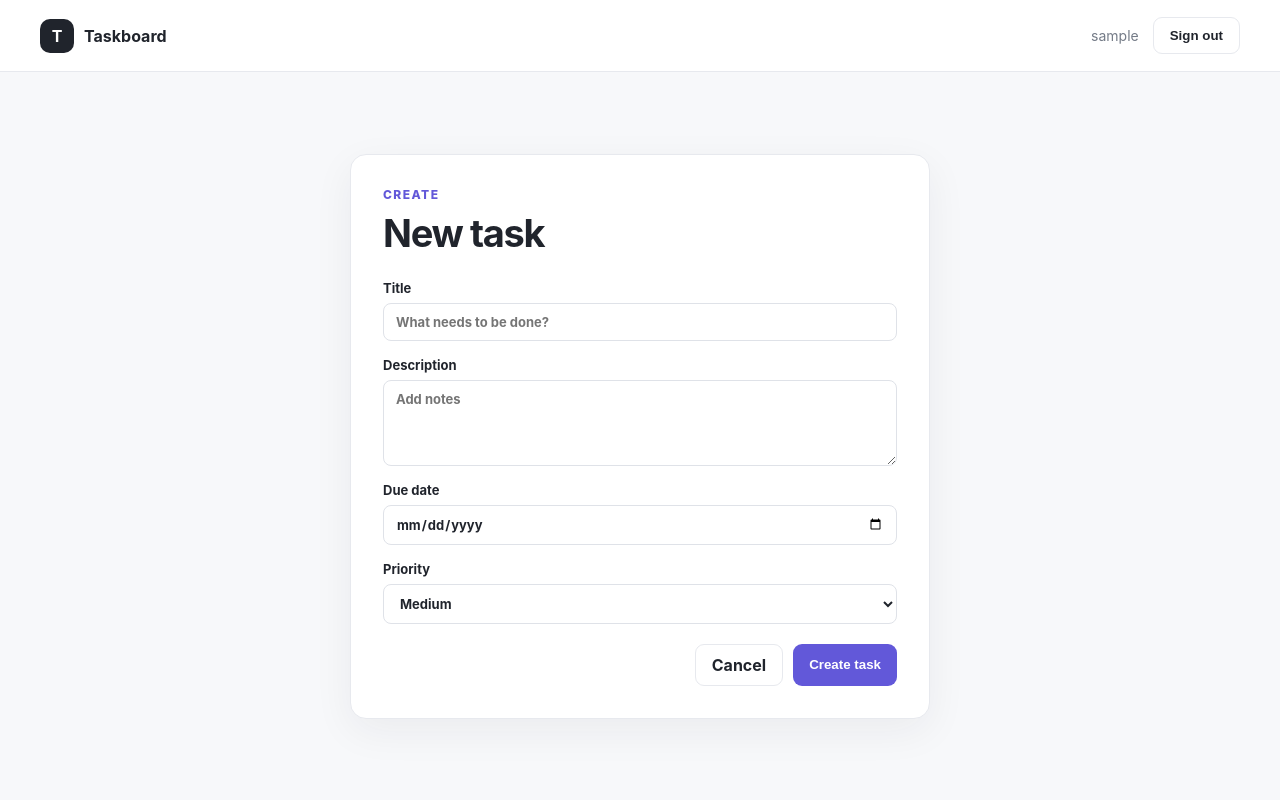
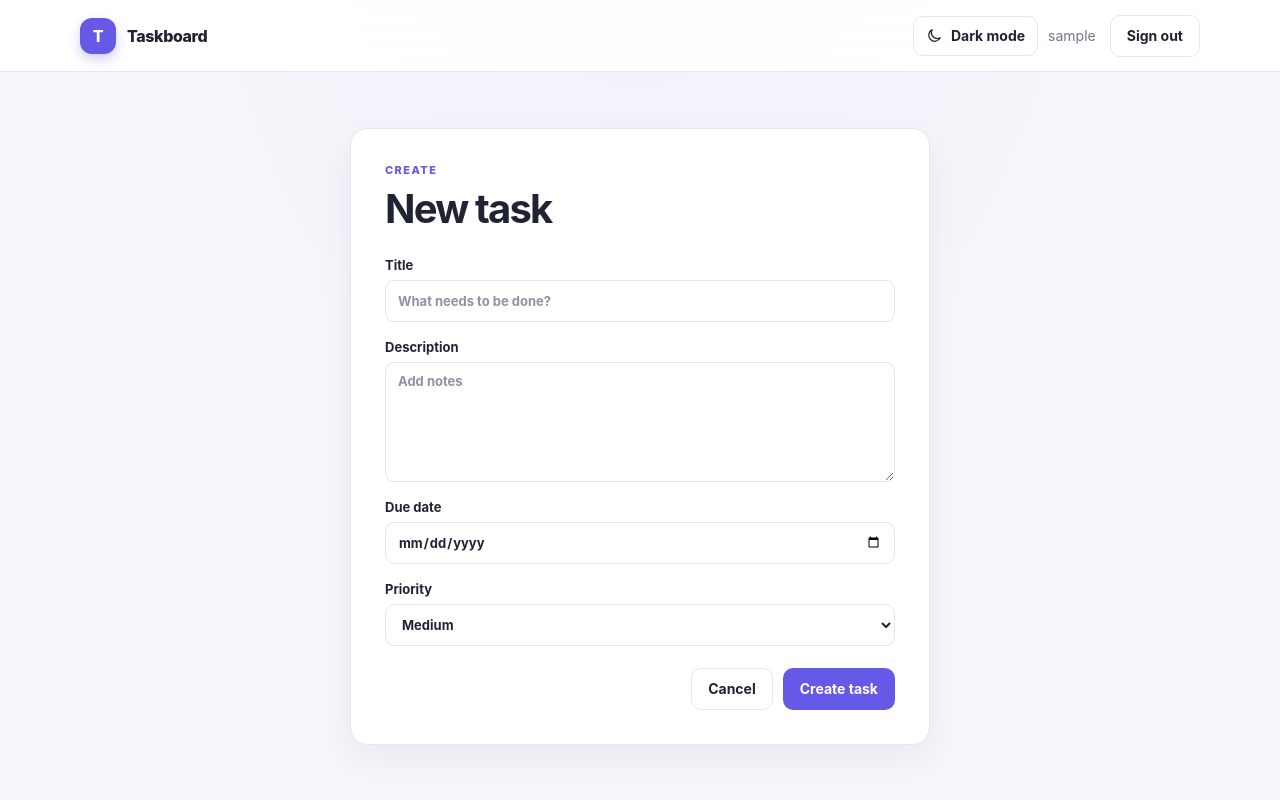
Before and after one commit to ChetanAnandst/task-manager, a Django app: page /tasks/new in a window 1280 px wide. Run offline with Django 5.2, Linux system fonts and the light colour scheme; the visitor is signed in with stand-in values (Sample User, id 1).

Commit message:
Improve task manager UI and dark mode
Co-authored-by: Copilot <223556219+Copilot@users.noreply.github.com>

```diff
--- a/requirements.txt
+++ b/requirements.txt
@@ -1,4 +1,5 @@
 Django>=5.1,<5.3
 gunicorn>=23,<24
+whitenoise>=6.8,<7
 pytest>=8,<9
 pytest-django>=4.9,<5
--- a/static/css/app.css
+++ b/static/css/app.css
@@ -1,72 +1,288 @@
 :root {
-  --ink: #20242c;
-  --muted: #747b87;
-  --line: #e7e9ee;
+  color-scheme: light;
+  --ink: #202333;
+  --muted: #72788a;
+  --line: #e5e7ee;
   --surface: #ffffff;
-  --canvas: #f7f8fa;
-  --accent: #6258d9;
-  --accent-dark: #5048b7;
+  --surface-muted: #f8f9fc;
+  --canvas: #f5f6fa;
+  --accent: #6759e8;
+  --accent-dark: #5145c7;
+  --accent-soft: #f0efff;
   --danger: #b5474c;
+  --input: #ffffff;
+  --shadow: 0 12px 32px rgba(27, 31, 48, .06);
 }
+
+[data-theme="dark"] {
+  color-scheme: dark;
+  --ink: #edf0f7;
+  --muted: #a1a8b8;
+  --line: #2d3240;
+  --surface: #191c26;
+  --surface-muted: #202431;
+  --canvas: #11131a;
+  --accent: #a59bff;
+  --accent-dark: #b5adff;
+  --accent-soft: #29263f;
+  --danger: #ff9096;
+  --input: #151821;
+  --shadow: 0 14px 36px rgba(0, 0, 0, .22);
+}
+
 * { box-sizing: border-box; }
-body { margin: 0; color: var(--ink); background: var(--canvas); font-family: Inter, ui-sans-serif, system-ui, -apple-system, BlinkMacSystemFont, "Segoe UI", sans-serif; }
+
+html { min-width: 320px; background: var(--canvas); }
+
+body {
+  min-height: 100vh;
+  margin: 0;
+  color: var(--ink);
+  background:
+    radial-gradient(ellipse at 50% -280px, var(--accent-soft), transparent 58%),
+    var(--canvas);
+  font-family: Inter, ui-sans-serif, system-ui, -apple-system, BlinkMacSystemFont, "Segoe UI", sans-serif;
+  transition: background-color .2s ease, color .2s ease;
+}
+
 a { color: inherit; }
-.topbar { height: 72px; padding: 0 40px; display:flex; align-items:center; justify-content:space-between; background:var(--surface); border-bottom:1px solid var(--line); }
-.brand { display:flex; align-items:center; gap:10px; font-weight:750; text-decoration:none; }
-.brand-mark { width:34px; height:34px; display:grid; place-items:center; border-radius:10px; background:var(--ink); color:white; }
-.account-nav { display:flex; align-items:center; gap:10px; }
-.user-pill { color:var(--muted); font-size:14px; margin-right:4px; }
-.page-shell { max-width:1120px; margin:0 auto; padding:48px 32px; }
-.page-heading { display:flex; align-items:flex-end; justify-content:space-between; margin-bottom:28px; }
-.eyebrow { margin:0 0 8px; color:var(--accent); text-transform:uppercase; letter-spacing:.12em; font-size:12px; font-weight:800; }
-h1 { margin:0; font-size:38px; letter-spacing:-.035em; }
-.button { appearance:none; border:0; border-radius:9px; padding:10px 16px; background:var(--accent); color:white; font-weight:700; text-decoration:none; cursor:pointer; display:inline-flex; align-items:center; justify-content:center; }
-.button:hover { background:var(--accent-dark); }
-.button-secondary { background:#eef0f5; color:var(--ink); }
-.button-secondary:hover { background:#e4e6ec; }
-.button-ghost { background:transparent; color:var(--ink); border:1px solid var(--line); }
-.button-ghost:hover { background:#f4f5f7; }
-.button-full { width:100%; }
-.filters { display:flex; align-items:flex-end; gap:12px; padding:14px; margin-bottom:20px; background:var(--surface); border:1px solid var(--line); border-radius:12px; }
-.filters label { display:flex; flex-direction:column; gap:6px; color:var(--muted); font-size:12px; font-weight:700; }
-select, input, textarea { width:100%; border:1px solid #dfe2e8; border-radius:8px; background:white; color:var(--ink); padding:10px 12px; font:inherit; }
-.filters select { min-width:145px; }
-.task-grid { display:grid; grid-template-columns:repeat(3, minmax(0,1fr)); gap:16px; }
-.task-card { min-height:190px; display:flex; flex-direction:column; background:var(--surface); border:1px solid var(--line); border-radius:14px; padding:18px; box-shadow:0 2px 10px rgba(31,35,48,.025); }
-.task-card-head { display:flex; justify-content:space-between; align-items:center; color:var(--muted); font-size:13px; }
-.priority { border-radius:999px; padding:5px 9px; font-size:11px; font-weight:800; text-transform:uppercase; }
-.priority-high { background:#fdebec; color:#a94045; }
-.priority-medium { background:#fff3d8; color:#956a18; }
-.priority-low { background:#edf4ff; color:#4f72a7; }
-.task-card h2 { margin:18px 0 8px; font-size:18px; }
-.task-description { margin:0; color:var(--muted); line-height:1.5; overflow:hidden; display:-webkit-box; -webkit-line-clamp:2; -webkit-box-orient:vertical; }
-.task-actions { margin-top:auto; padding-top:16px; display:flex; align-items:center; gap:12px; }
-.task-actions form { margin:0; }
-.text-action { border:0; background:none; color:var(--muted); padding:4px 0; text-decoration:none; font-size:13px; cursor:pointer; }
-.text-action.danger { color:var(--danger); }
-.task-complete { opacity:.68; }
-.task-complete h2 { text-decoration:line-through; }
-.empty-state { min-height:360px; display:flex; flex-direction:column; align-items:center; justify-content:center; text-align:center; background:var(--surface); border:1px dashed #d9dde5; border-radius:14px; }
-.empty-icon { width:44px; height:44px; display:grid; place-items:center; border-radius:50%; background:#edf4ff; color:var(--accent); font-weight:900; }
-.empty-state h2 { margin:16px 0 6px; }
-.empty-state p { color:var(--muted); margin:0 0 18px; }
-.form-page { min-height:calc(100vh - 72px); display:grid; place-items:center; padding:32px; }
-.form-card { width:min(580px,100%); padding:32px; background:var(--surface); border:1px solid var(--line); border-radius:16px; box-shadow:0 12px 40px rgba(31,35,48,.06); }
-.auth-card { max-width:440px; }
-.form-card h1 { margin-bottom:24px; }
-.field { display:flex; flex-direction:column; gap:7px; margin-bottom:16px; font-size:13px; font-weight:700; }
-.field-error { color:var(--danger); }
-.form-actions { display:flex; justify-content:flex-end; gap:10px; margin-top:20px; }
-.auth-card form p { display:flex; flex-direction:column; gap:6px; }
-.auth-card form p label { font-size:13px; font-weight:700; }
-.auth-card form p .helptext, .auth-card form p ul { color:var(--muted); font-size:12px; }
-.auth-link { text-align:center; color:var(--muted); font-size:14px; margin-top:20px; }
-.auth-link a { color:var(--accent); font-weight:700; }
-@media (max-width:800px) {
-  .topbar { height:auto; padding:16px 20px; }
-  .page-shell { padding:32px 20px; }
-  .page-heading { align-items:center; }
-  h1 { font-size:32px; }
-  .filters { flex-wrap:wrap; }
-  .task-grid { grid-template-columns:1fr; }
+button, input, select, textarea { font: inherit; }
+button, a, input, select, textarea { -webkit-tap-highlight-color: transparent; }
+
+:focus-visible {
+  outline: 3px solid color-mix(in srgb, var(--accent) 55%, transparent);
+  outline-offset: 3px;
 }
+
+.topbar {
+  position: sticky;
+  z-index: 5;
+  top: 0;
+  min-height: 72px;
+  padding: 0 max(28px, calc((100vw - 1120px) / 2));
+  display: flex;
+  align-items: center;
+  justify-content: space-between;
+  gap: 20px;
+  background: color-mix(in srgb, var(--surface) 92%, transparent);
+  border-bottom: 1px solid var(--line);
+  backdrop-filter: blur(16px);
+}
+
+.brand {
+  display: inline-flex;
+  align-items: center;
+  gap: 11px;
+  font-size: 16px;
+  font-weight: 780;
+  letter-spacing: -.025em;
+  text-decoration: none;
+}
+
+.brand-mark {
+  width: 36px;
+  height: 36px;
+  display: grid;
+  place-items: center;
+  border-radius: 12px;
+  background: var(--accent);
+  color: #fff;
+  box-shadow: 0 5px 12px color-mix(in srgb, var(--accent) 30%, transparent);
+}
+
+.header-actions, .account-nav {
+  display: flex;
+  align-items: center;
+  gap: 10px;
+}
+
+.account-nav form { margin: 0; }
+.user-pill { color: var(--muted); font-size: 14px; margin-right: 4px; }
+
+.page-shell { max-width: 1120px; margin: 0 auto; padding: 54px 32px 72px; }
+
+.page-heading {
+  display: flex;
+  align-items: flex-end;
+  justify-content: space-between;
+  gap: 20px;
+  margin-bottom: 28px;
+}
+
+.eyebrow {
+  margin: 0 0 9px;
+  color: var(--accent);
+  text-transform: uppercase;
+  letter-spacing: .13em;
+  font-size: 11px;
+  font-weight: 800;
+}
+
+h1 { margin: 0; font-size: clamp(30px, 4vw, 40px); line-height: 1.15; letter-spacing: -.045em; }
+
+.button {
+  appearance: none;
+  min-height: 42px;
+  border: 1px solid transparent;
+  border-radius: 10px;
+  padding: 10px 16px;
+  display: inline-flex;
+  align-items: center;
+  justify-content: center;
+  gap: 8px;
+  background: var(--accent);
+  color: #fff;
+  font-size: 14px;
+  font-weight: 720;
+  text-decoration: none;
+  cursor: pointer;
+  transition: transform .15s ease, background-color .15s ease, border-color .15s ease;
+}
+
+.button:hover { background: var(--accent-dark); }
+.button:active { transform: translateY(1px); }
+.button-secondary { background: var(--surface-muted); color: var(--ink); border-color: var(--line); }
+.button-secondary:hover { background: var(--accent-soft); }
+.button-ghost { background: transparent; color: var(--ink); border-color: var(--line); }
+.button-ghost:hover { background: var(--surface-muted); }
+.button-full { width: 100%; }
+.theme-toggle { min-height: 40px; padding: 8px 12px; }
+.theme-icon { width: 17px; height: 17px; fill: none; stroke: currentColor; stroke-width: 1.8; stroke-linecap: round; stroke-linejoin: round; }
+.theme-icon-sun { display: none; }
+[data-theme="dark"] .theme-icon-moon { display: none; }
+[data-theme="dark"] .theme-icon-sun { display: block; }
+
+.filters {
+  display: flex;
+  align-items: flex-end;
+  gap: 12px;
+  padding: 16px;
+  margin-bottom: 22px;
+  background: var(--surface);
+  border: 1px solid var(--line);
+  border-radius: 14px;
+  box-shadow: 0 3px 12px rgba(27, 31, 48, .025);
+}
+
+.filters label {
+  min-width: 145px;
+  display: flex;
+  flex-direction: column;
+  gap: 7px;
+  color: var(--muted);
+  font-size: 12px;
+  font-weight: 720;
+}
+
+select, input, textarea {
+  width: 100%;
+  min-height: 42px;
+  border: 1px solid var(--line);
+  border-radius: 9px;
+  background: var(--input);
+  color: var(--ink);
+  padding: 10px 12px;
+  font: inherit;
+}
+
+select { cursor: pointer; }
+textarea { min-height: 120px; resize: vertical; }
+input::placeholder, textarea::placeholder { color: var(--muted); opacity: .8; }
+
+.task-grid { display: grid; grid-template-columns: repeat(3, minmax(0, 1fr)); gap: 16px; }
+
+.task-card {
+  min-height: 194px;
+  display: flex;
+  flex-direction: column;
+  padding: 19px;
+  background: var(--surface);
+  border: 1px solid var(--line);
+  border-radius: 15px;
+  box-shadow: 0 2px 10px rgba(31, 35, 48, .025);
+  transition: transform .18s ease, box-shadow .18s ease, border-color .18s ease;
+}
+
+.task-card:hover { transform: translateY(-2px); border-color: color-mix(in srgb, var(--accent) 38%, var(--line)); box-shadow: var(--shadow); }
+.task-card-head { display: flex; justify-content: space-between; align-items: center; gap: 8px; color: var(--muted); font-size: 13px; }
+.priority { border-radius: 999px; padding: 5px 9px; font-size: 10px; font-weight: 820; letter-spacing: .055em; text-transform: uppercase; }
+.priority-high { background: #fdebec; color: #a94045; }
+.priority-medium { background: #fff3d8; color: #956a18; }
+.priority-low { background: #edf4ff; color: #4f72a7; }
+[data-theme="dark"] .priority-high { background: #48272d; color: #ffabb0; }
+[data-theme="dark"] .priority-medium { background: #45391e; color: #f2ca75; }
+[data-theme="dark"] .priority-low { background: #25364e; color: #a9caff; }
+.task-card h2 { margin: 17px 0 7px; font-size: 17px; line-height: 1.4; letter-spacing: -.015em; overflow-wrap: anywhere; }
+.task-description { margin: 0; color: var(--muted); font-size: 14px; line-height: 1.55; overflow: hidden; display: -webkit-box; -webkit-line-clamp: 2; -webkit-box-orient: vertical; }
+.task-actions { margin-top: auto; padding-top: 16px; display: flex; align-items: center; gap: 13px; }
+.task-actions form { margin: 0; }
+.task-actions .button { min-height: 34px; padding: 7px 11px; font-size: 12px; }
+.text-action { border: 0; background: none; color: var(--muted); padding: 5px 0; text-decoration: none; font-size: 13px; font-weight: 650; cursor: pointer; }
+.text-action:hover { color: var(--accent); }
+.text-action.danger { color: var(--danger); }
+.task-complete { opacity: .68; }
+.task-complete h2 { text-decoration: line-through; }
+
+.empty-state {
+  min-height: 310px;
+  padding: 36px 20px;
+  display: flex;
+  flex-direction: column;
+  align-items: center;
+  justify-content: center;
+  text-align: center;
+  background: var(--surface);
+  border: 1px dashed color-mix(in srgb, var(--muted) 32%, var(--line));
+  border-radius: 16px;
+}
+
+.empty-icon { width: 48px; height: 48px; display: grid; place-items: center; border-radius: 15px; background: var(--accent-soft); color: var(--accent); font-size: 20px; font-weight: 900; }
+.empty-state h2 { margin: 17px 0 7px; font-size: 19px; }
+.empty-state p { color: var(--muted); margin: 0 0 20px; font-size: 14px; }
+
+.form-page { min-height: calc(100vh - 72px); display: grid; place-items: center; padding: 40px 24px; }
+.form-card { width: min(580px, 100%); padding: 34px; background: var(--surface); border: 1px solid var(--line); border-radius: 18px; box-shadow: var(--shadow); }
+.auth-card { max-width: 440px; }
+.form-card h1 { margin-bottom: 25px; }
+.field { display: flex; flex-direction: column; gap: 7px; margin-bottom: 17px; font-size: 13px; font-weight: 720; }
+.field-error { color: var(--danger); }
+.form-actions { display: flex; justify-content: flex-end; gap: 10px; margin-top: 22px; }
+.auth-card form p { display: flex; flex-direction: column; gap: 7px; margin: 0 0 17px; }
+.auth-card form p label { font-size: 13px; font-weight: 720; }
+.auth-card form p .helptext, .auth-card form p ul { color: var(--muted); font-size: 12px; line-height: 1.5; }
+.auth-card form ul.errorlist { margin: 0; padding: 0; color: var(--danger); list-style: none; font-size: 12px; }
+.auth-link { text-align: center; color: var(--muted); font-size: 14px; margin: 20px 0 0; }
+.auth-link a { color: var(--accent); font-weight: 720; }
+
+@media (max-width: 800px) {
+  .topbar { padding: 0 20px; }
+  .page-shell { padding: 38px 20px 56px; }
+  .filters { flex-wrap: wrap; }
+  .filters label { flex: 1 1 145px; }
+  .task-grid { grid-template-columns: repeat(2, minmax(0, 1fr)); }
+}
+
+@media (max-width: 560px) {
+  .topbar { min-height: 64px; padding: 10px 16px; gap: 10px; }
+  .brand { gap: 8px; font-size: 14px; }
+  .brand-mark { width: 32px; height: 32px; border-radius: 10px; }
+  .header-actions, .account-nav { gap: 7px; }
+  .theme-toggle { width: 40px; padding: 8px; }
+  .theme-toggle [data-theme-label] { position: absolute; width: 1px; height: 1px; overflow: hidden; clip: rect(0, 0, 0, 0); white-space: nowrap; }
+  .account-nav .button { min-height: 38px; padding: 8px 10px; font-size: 12px; }
+  .user-pill { display: none; }
+  .page-shell { padding: 32px 16px 48px; }
+  .page-heading { align-items: flex-start; }
+  .page-heading > .button { flex-shrink: 0; padding: 9px 11px; font-size: 12px; }
+  .filters { padding: 12px; gap: 10px; }
+  .filters label { min-width: calc(50% - 6px); }
+  .filters > .button { flex: 1; }
+  .task-grid { grid-template-columns: 1fr; }
+  .task-card { min-height: 180px; }
+  .form-page { min-height: calc(100vh - 64px); padding: 24px 16px; }
+  .form-card { padding: 25px 20px; border-radius: 15px; }
+}
+
+@media (prefers-reduced-motion: reduce) {
+  *, *::before, *::after { scroll-behavior: auto !important; transition-duration: .01ms !important; animation-duration: .01ms !important; }
+}
--- /dev/null
+++ b/static/js/theme.js
@@ -0,0 +1,25 @@
+const themeToggle = document.querySelector("[data-theme-toggle]");
+
+if (themeToggle) {
+  const themeLabel = themeToggle.querySelector("[data-theme-label]");
+  const themeColor = document.querySelector('meta[name="theme-color"]');
+
+  const updateThemeControls = (theme) => {
+    const isDark = theme === "dark";
+    themeToggle.setAttribute("aria-pressed", String(isDark));
+    themeToggle.setAttribute("aria-label", `Switch to ${isDark ? "light" : "dark"} mode`);
+    themeLabel.textContent = isDark ? "Light mode" : "Dark mode";
+    if (themeColor) {
+      themeColor.content = isDark ? "#11131a" : "#f5f6fa";
+    }
+  };
+
+  updateThemeControls(document.documentElement.dataset.theme);
+
+  themeToggle.addEventListener("click", () => {
+    const theme = document.documentElement.dataset.theme === "dark" ? "light" : "dark";
+    document.documentElement.dataset.theme = theme;
+    localStorage.setItem("taskboard-theme", theme);
+    updateThemeControls(theme);
+  });
+}
--- a/taskmanager/settings.py
+++ b/taskmanager/settings.py
@@ -19,6 +19,7 @@ INSTALLED_APPS = [
 
 MIDDLEWARE = [
     "django.middleware.security.SecurityMiddleware",
+    "whitenoise.middleware.WhiteNoiseMiddleware",
     "django.contrib.sessions.middleware.SessionMiddleware",
     "django.middleware.common.CommonMiddleware",
     "django.middleware.csrf.CsrfViewMiddleware",
@@ -58,6 +59,7 @@ USE_TZ = True
 
 STATIC_URL = "/static/"
 STATICFILES_DIRS = [BASE_DIR / "static"]
+STATIC_ROOT = BASE_DIR / "staticfiles"
 DEFAULT_AUTO_FIELD = "django.db.models.BigAutoField"
 LOGIN_URL = "/accounts/login/"
 LOGIN_REDIRECT_URL = "/"
--- a/templates/base.html
+++ b/templates/base.html
@@ -3,9 +3,20 @@
 <head>
   <meta charset="utf-8">
   <meta name="viewport" content="width=device-width, initial-scale=1">
+  <meta name="theme-color" content="#f6f7fb">
   <title>{% block title %}Taskboard{% endblock %}</title>
   {% load static %}
+  <script>
+    (() => {
+      const savedTheme = localStorage.getItem("taskboard-theme");
+      const prefersDark = window.matchMedia("(prefers-color-scheme: dark)").matches;
+      document.documentElement.dataset.theme = savedTheme === "dark" || savedTheme === "light"
+        ? savedTheme
+        : (prefersDark ? "dark" : "light");
+    })();
+  </script>
   <link rel="stylesheet" href="{% static 'css/app.css' %}">
+  <script src="{% static 'js/theme.js' %}" defer></script>
 </head>
 <body>
   <header class="topbar">
@@ -13,7 +24,13 @@
       <span class="brand-mark">T</span>
       <span>Taskboard</span>
     </a>
-    <nav class="account-nav" aria-label="Account">
+    <nav class="header-actions" aria-label="Main navigation">
+      <button class="button button-ghost theme-toggle" type="button" data-theme-toggle aria-label="Switch to dark mode" aria-pressed="false">
+        <svg class="theme-icon theme-icon-moon" viewBox="0 0 24 24" aria-hidden="true"><path d="M20.2 15.3A8.5 8.5 0 0 1 8.7 3.8 8.6 8.6 0 1 0 20.2 15.3Z"/></svg>
+        <svg class="theme-icon theme-icon-sun" viewBox="0 0 24 24" aria-hidden="true"><circle cx="12" cy="12" r="4"/><path d="M12 2v2m0 16v2M4.93 4.93l1.42 1.42m11.3 11.3 1.42 1.42M2 12h2m16 0h2M4.93 19.07l1.42-1.42m11.3-11.3 1.42-1.42"/></svg>
+        <span data-theme-label>Dark mode</span>
+      </button>
+      <div class="account-nav">
       {% if user.is_authenticated %}
         <span class="user-pill">{{ user.username }}</span>
         <form method="post" action="/accounts/logout">
@@ -24,6 +41,7 @@
         <a class="button button-ghost" href="/accounts/login">Sign in</a>
         <a class="button" href="/accounts/signup">Create account</a>
       {% endif %}
+      </div>
     </nav>
   </header>
   <main>
```
Also changed, not shown: 1 other file.
